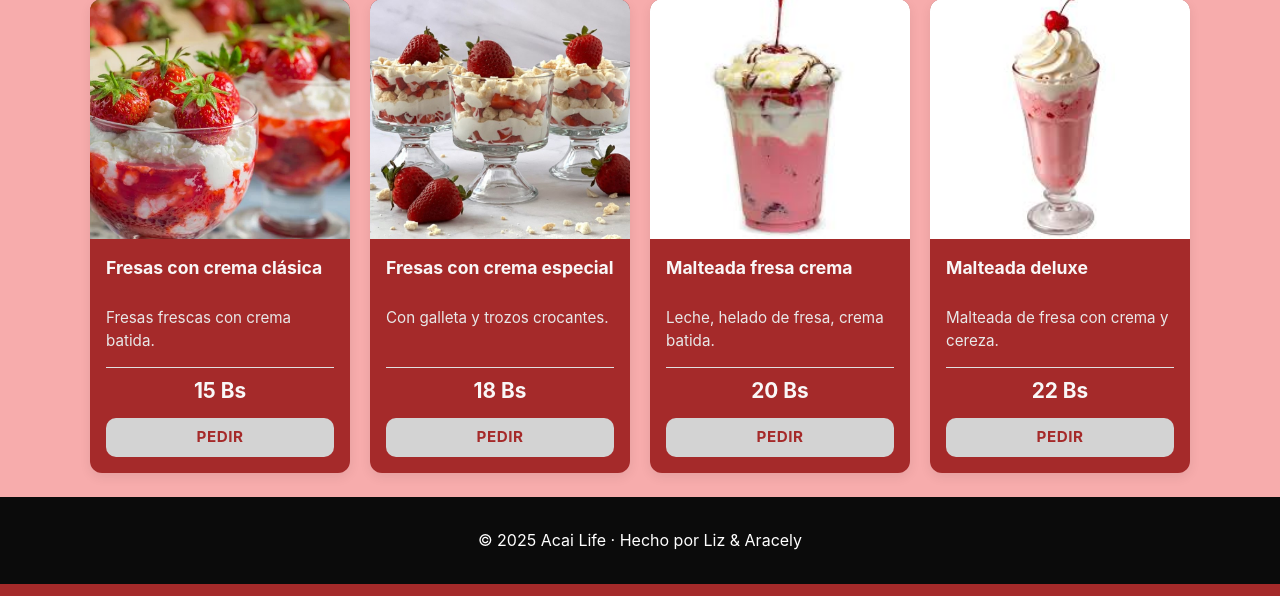
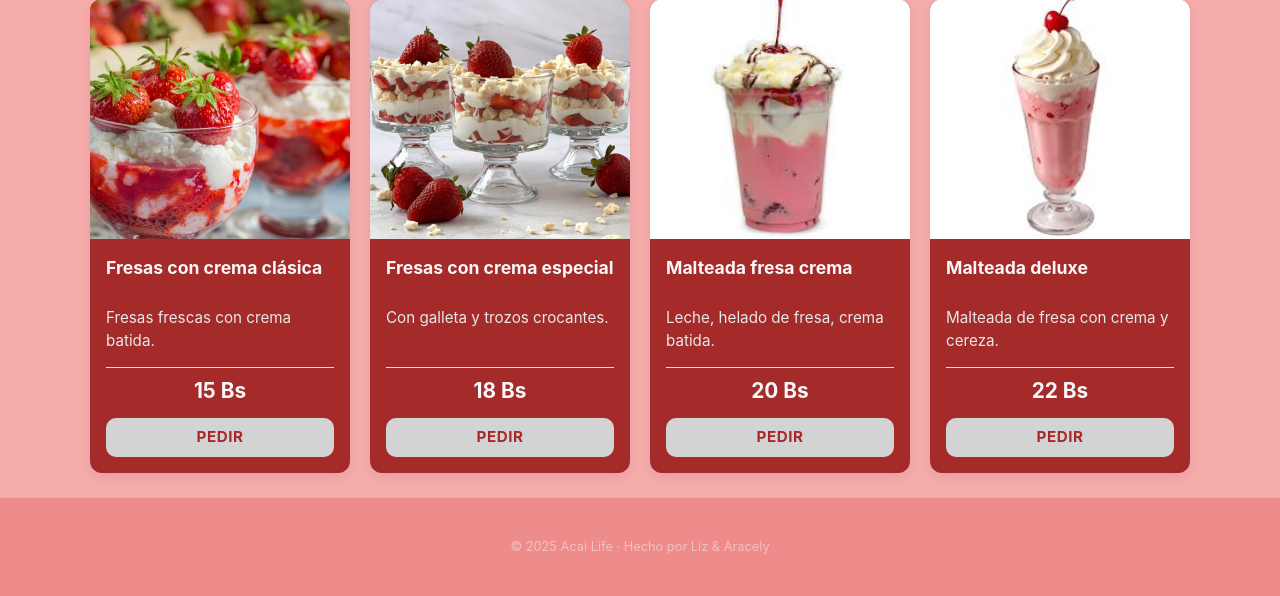
Before and after one commit to Faxterefalt/final, a PHP site: page /index.php in a window 1280 px wide. Shown: the part 690-1286 px from the top of the page. Run offline with PHP 8.4, Linux system fonts and the light colour scheme.

Commit message:
footer opaco y no tan notorio

```diff
--- a/final/assets/css/common.css
+++ b/final/assets/css/common.css
@@ -79,8 +79,20 @@ main{flex:1}
 h3{margin:1rem 0;font-size:1.3rem;color:var(--blanco)}
 
 /* Footer */
-.site-footer{background:#0b0b0b;color:#fff;padding:1rem 0;margin-top:auto}
-.site-footer p{margin:0;text-align:center}
+.site-footer{
+  background:#ee8b8b;
+  color:#f0d9d9;
+  padding:1.5rem 0;
+  margin-top:auto;
+  border-top:1px solid #f8a0a0;
+  box-shadow:none;
+}
+.site-footer p{
+  margin:0;
+  text-align:center;
+  font-size:0.8rem;
+  opacity:0.7;
+}
 
 /* Responsive base */
 @media (max-width:900px){
```
